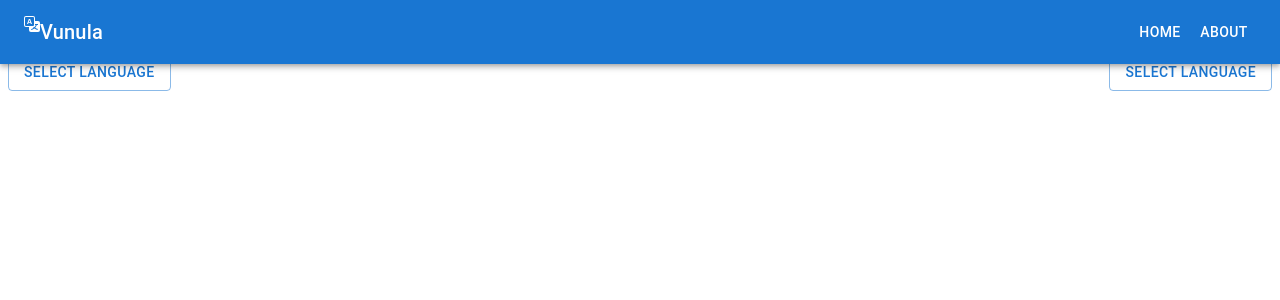
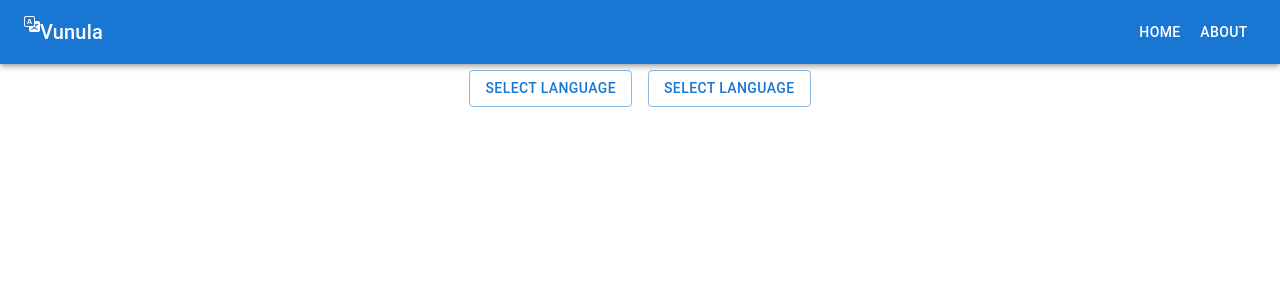
Before and after one commit to magalaReuben/Vunula, a React (Create React App) app: page / in a window 1280 px wide. Shown: the top 300 px of the page. Built offline with nearby package versions, Linux system fonts and the light colour scheme.

Commit message:
Finishing up the frontend

```diff
--- a/src/App.jsx
+++ b/src/App.jsx
@@ -10,10 +10,23 @@ function App() {
     <div>
       <Box bgcolor={"background.default"} color={"text.primary"}>
       <DrawerAppBar/>
-      <Stack direction="row" spacing={2} justifyContent="space-between">
+      <Box
+        sx={{
+          display: 'flex',
+          justifyContent: 'space-evenly',
+          p: 1,
+          m: 1,
+          bgcolor: 'background.paper',
+          height: 100,
+          borderRadius: 1,
+        }}
+      >
+        <Stack direction="row" spacing={2} justifyContent="space-between">
         <InputDialog/>
         <InputDialog/>
       </Stack>
+      </Box>
+
       </Box>
     </div>
   );
--- a/src/components/Input.jsx
+++ b/src/components/Input.jsx
@@ -1,17 +1,15 @@
 import * as React from 'react';
 import PropTypes from 'prop-types';
 import Button from '@mui/material/Button';
-import Avatar from '@mui/material/Avatar';
 import List from '@mui/material/List';
 import ListItem from '@mui/material/ListItem';
-import ListItemAvatar from '@mui/material/ListItemAvatar';
 import ListItemText from '@mui/material/ListItemText';
 import DialogTitle from '@mui/material/DialogTitle';
 import Dialog from '@mui/material/Dialog';
 import Typography from '@mui/material/Typography';
-import { blue } from '@mui/material/colors';
 
-const emails = ['English', 'Luganda'];
+
+const languages = ['English', 'Luganda'];
 
 function SimpleDialog(props) {
   const { onClose, selectedValue, open } = props;
@@ -28,25 +26,11 @@ function SimpleDialog(props) {
     <Dialog onClose={handleClose} open={open}>
       <DialogTitle>Select Language</DialogTitle>
       <List sx={{ pt: 0 }}>
-        {emails.map((email) => (
-          <ListItem button onClick={() => handleListItemClick(email)} key={email}>
-            <ListItemAvatar>
-              <Avatar sx={{ bgcolor: blue[100], color: blue[600] }}>
-                // add person icon
-              </Avatar>
-            </ListItemAvatar>
-            <ListItemText primary={email} />
+        {languages.map((languages) => (
+          <ListItem button onClick={() => handleListItemClick(languages)} key={languages}>
+            <ListItemText primary={languages} />
           </ListItem>
         ))}
-
-        <ListItem autoFocus button onClick={() => handleListItemClick('addAccount')}>
-          <ListItemAvatar>
-            <Avatar>
-              //add icon +
-            </Avatar>
-          </ListItemAvatar>
-          <ListItemText primary="Add account" />
-        </ListItem>
       </List>
     </Dialog>
   );
@@ -60,7 +44,7 @@ SimpleDialog.propTypes = {
 
 function InputDialog() {
   const [open, setOpen] = React.useState(false);
-  const [selectedValue, setSelectedValue] = React.useState(emails[1]);
+  const [selectedValue, setSelectedValue] = React.useState(languages[1]);
 
   const handleClickOpen = () => {
     setOpen(true);
```
